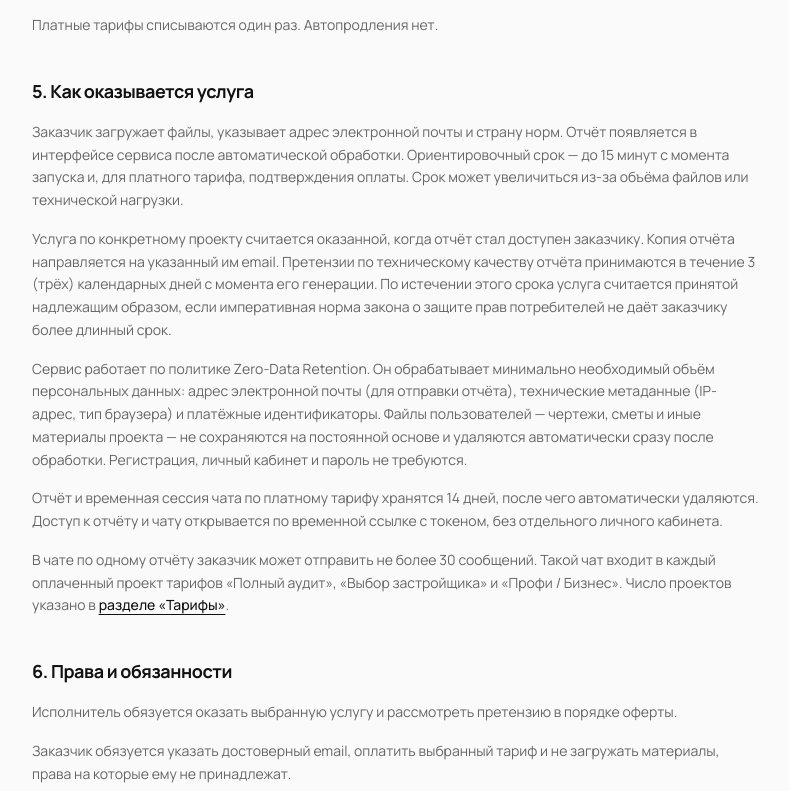
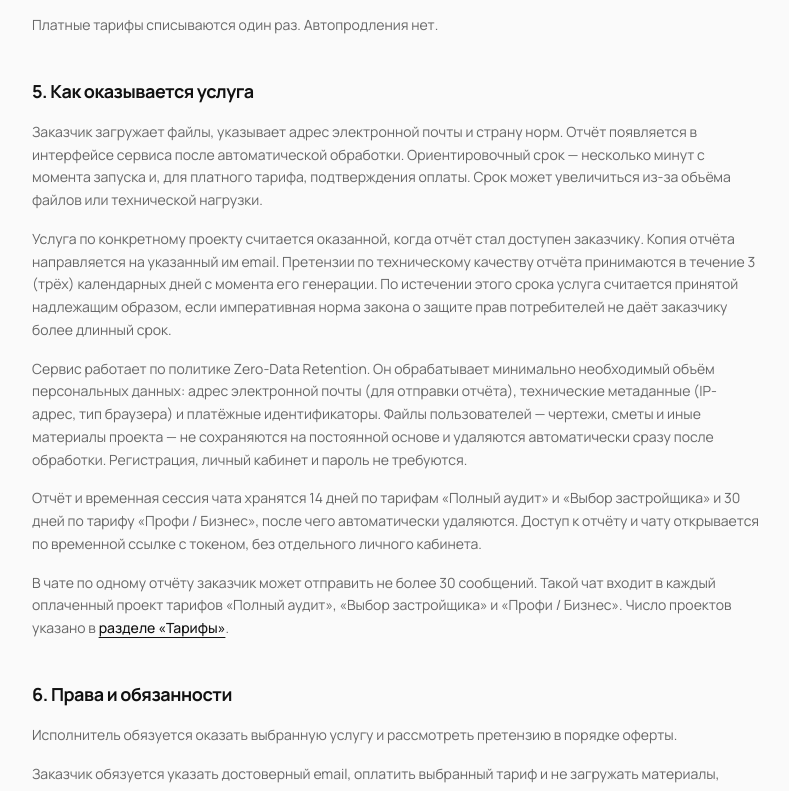
Before and after one commit to samsonov-work-pl/stroy-audit-web, a Next.js app: page /offer in a window 1280 px wide. Shown: the part 1800-2591 px from the top of the page, without its empty margins (244-1033 px from the left). Built offline with nearby package versions, Linux system fonts and the light colour scheme; no server answers.

Commit message:
Say the report takes a few minutes and keep the Pro chat for 30 days.
Co-authored-by: Cursor <cursoragent@cursor.com>

```diff
--- a/app/offer/page.tsx
+++ b/app/offer/page.tsx
@@ -11,7 +11,7 @@ export const metadata: Metadata = {
 
 export default function OfferPage() {
   return (
-    <LegalPage title="Публичная оферта" current="/offer" updated="31 октября 2026 г.">
+    <LegalPage title="Публичная оферта" current="/offer" updated="2 ноября 2026 г.">
       <p>
         Настоящий документ — публичная оферта сервиса «СтройАудит.ai» (далее — оферта) заключить
         договор возмездного оказания услуг автоматического аудита проектной документации с любым
@@ -119,8 +119,8 @@ export default function OfferPage() {
       <h2>5. Как оказывается услуга</h2>
       <p>
         Заказчик загружает файлы, указывает адрес электронной почты и страну норм. Отчёт
-        появляется в интерфейсе сервиса после автоматической обработки. Ориентировочный срок — до
-        15 минут с момента запуска и, для платного тарифа, подтверждения оплаты. Срок может
+        появляется в интерфейсе сервиса после автоматической обработки. Ориентировочный срок —
+        несколько минут с момента запуска и, для платного тарифа, подтверждения оплаты. Срок может
         увеличиться из-за объёма файлов или технической нагрузки.
       </p>
       <p>
@@ -138,9 +138,10 @@ export default function OfferPage() {
         после обработки. Регистрация, личный кабинет и пароль не требуются.
       </p>
       <p>
-        Отчёт и временная сессия чата по платному тарифу хранятся 14 дней, после чего автоматически
-        удаляются. Доступ к отчёту и чату открывается по временной ссылке с токеном, без отдельного
-        личного кабинета.
+        Отчёт и временная сессия чата хранятся 14 дней по тарифам «Полный аудит» и «Выбор
+        застройщика» и 30 дней по тарифу «Профи / Бизнес», после чего автоматически удаляются.
+        Доступ к отчёту и чату открывается по временной ссылке с токеном, без отдельного личного
+        кабинета.
       </p>
       <p>
         В чате по одному отчёту заказчик может отправить не более 30 сообщений. Такой чат входит в
--- a/app/privacy/page.tsx
+++ b/app/privacy/page.tsx
@@ -11,7 +11,7 @@ export const metadata: Metadata = {
 
 export default function PrivacyPage() {
   return (
-    <LegalPage title="Политика конфиденциальности" current="/privacy" updated="22 октября 2026 г.">
+    <LegalPage title="Политика конфиденциальности" current="/privacy" updated="2 ноября 2026 г.">
       <p>
         Политика объясняет, какие данные обрабатывает сервис «СтройАудит.ai», зачем и какие права
         есть у пользователя. Она применяется вместе с <Link href="/offer">Публичной офертой</Link>.
@@ -125,8 +125,8 @@ export default function PrivacyPage() {
           обработки.
         </li>
         <li>
-          Отчёт и переписка временного чата хранятся 14 дней с момента формирования отчёта, затем
-          удаляются автоматически.
+          Отчёт и переписка временного чата хранятся 14 дней с момента формирования отчёта, а по
+          тарифу «Профи / Бизнес» — 30 дней, затем удаляются автоматически.
         </li>
         <li>
           Email и статус оплаты — пока они нужны, чтобы направить отчёт, оказать услугу и
--- a/app/report/[token]/page.tsx
+++ b/app/report/[token]/page.tsx
@@ -32,7 +32,8 @@ export default async function ReportPage({ params }: { params: Promise<{ token:
     return (
       <Shell>
         <p className="mx-auto max-w-3xl px-5 py-10 text-sm leading-relaxed text-muted-foreground">
-          Ссылка недействительна или её срок истёк. Отчёт и чат удаляются автоматически через 14 дней.
+          Ссылка недействительна или её срок истёк. Отчёт и чат удаляются автоматически через 14 дней,
+          а по тарифу «Профи / Бизнес» — через 30 дней.
           Копия отчёта остаётся в письме, которое было отправлено на ваш email.
         </p>
       </Shell>
--- a/components/consent-dialog.tsx
+++ b/components/consent-dialog.tsx
@@ -33,7 +33,7 @@ export function ConsentTerms({ className, id }: { className?: string; id?: strin
           Политике конфиденциальности
         </Link>
         . Исходные файлы удаляются сразу после обработки и не хранятся на сервере. Личные кабинеты
-        и пароли не требуются. Отчёт и чат по разовому тарифу хранятся до 14 дней.
+        и пароли не требуются. Отчёт и чат хранятся 14 дней, по тарифу «Профи / Бизнес» — 30 дней.
       </p>
     </div>
   )
--- a/components/how-it-works.tsx
+++ b/components/how-it-works.tsx
@@ -15,7 +15,7 @@ const steps = [
   {
     icon: ClipboardCheck,
     title: 'Получите отчёт',
-    text: 'Через 15 минут — список замечаний, риски и оценка влияния на бюджет.',
+    text: 'Через несколько минут — список замечаний, риски и оценка влияния на бюджет.',
   },
   {
     icon: Wrench,
--- a/components/pricing.tsx
+++ b/components/pricing.tsx
@@ -66,7 +66,7 @@ const plans: {
       'Каждый проект — отдельный файл: АР, КР, ОВ, ВК или смета',
       'Сравнение рисков и переплат',
       'Рекомендации для строителей и проектировщиков',
-      'Чат по каждому отчёту 14 дней',
+      'Чат по каждому отчёту 30 дней',
     ],
     popular: false,
   },
--- a/components/upload-card.tsx
+++ b/components/upload-card.tsx
@@ -336,7 +336,7 @@ export function UploadCard() {
         </div>
 
         <p className="text-center text-sm leading-relaxed text-foreground">
-          Бесплатный экспресс-анализ за считаные минуты: загрузите проект и сразу увидите количество
+          Бесплатный экспресс-анализ за несколько минут: загрузите проект и сразу увидите количество
           ошибок и первые критические замечания без оплаты и привязки карты.
         </p>
 
@@ -554,7 +554,7 @@ export function UploadCard() {
               <div className="h-full w-1/3 animate-[audit-progress_1.4s_ease-in-out_infinite] rounded-full bg-foreground" />
             </div>
             <p className="text-center text-xs text-muted-foreground">
-              Это может занять до минуты.
+              Это может занять несколько минут.
             </p>
           </div>
         ) : (
--- a/lib/report-limits.ts
+++ b/lib/report-limits.ts
@@ -2,13 +2,13 @@ export const MAX_CHAT_MESSAGES = 30
 export const ONE_TIME_DAYS = 14
 export const SUBSCRIPTION_DAYS = 30
 
-export type SessionTier = 'full' | 'developer'
+export type SessionTier = 'full' | 'business' | 'developer'
 export type ChatTurn = { role: 'user' | 'assistant'; content: string }
 
 export function sessionDays(tier: SessionTier) {
-  return tier === 'developer' ? SUBSCRIPTION_DAYS : ONE_TIME_DAYS
+  return tier === 'developer' || tier === 'business' ? SUBSCRIPTION_DAYS : ONE_TIME_DAYS
 }
 
 export function isSessionTier(value: unknown): value is SessionTier {
-  return value === 'full' || value === 'developer'
+  return value === 'full' || value === 'business' || value === 'developer'
 }
```
Also changed, not shown: components/premium-upsell.tsx (+5 -4 lines), 1 other file (tests, documents, lock files or other folders).
